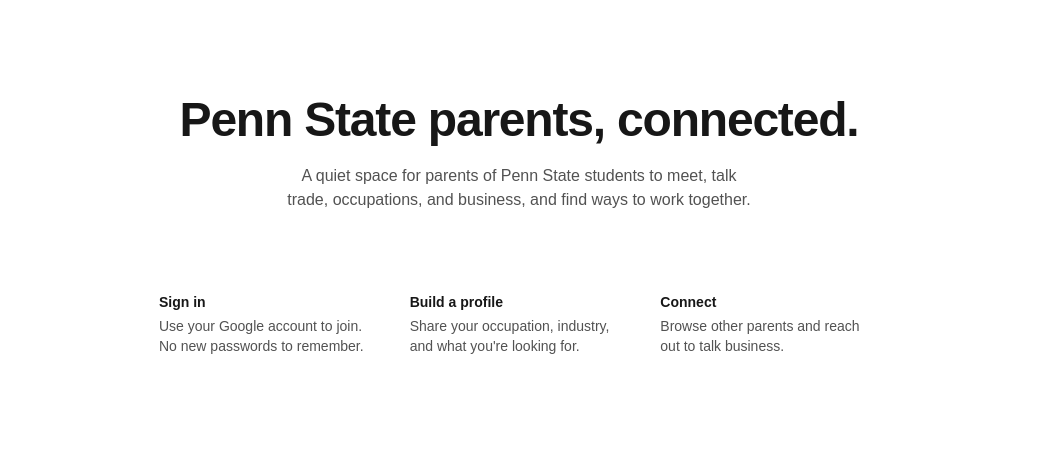
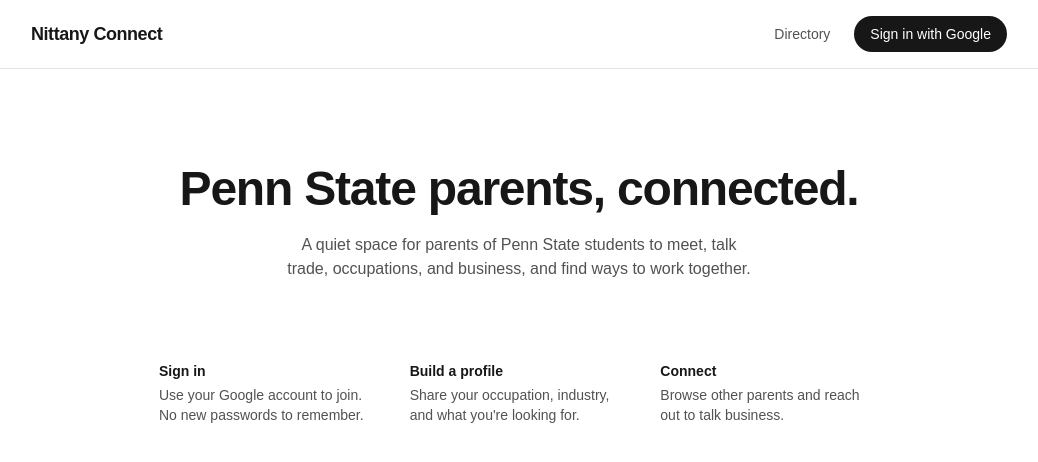
Before and after one commit to devanshig16/nittany-connect, a Next.js app: page / in a window 1280 px wide. Shown: the top 462 px of the page, without its empty margins (121-1159 px from the left). Built offline with nearby package versions, Linux system fonts and the light colour scheme; no server answers.

Commit message:
feat(ui): wire NavBar into root layout

```diff
--- a/src/app/layout.tsx
+++ b/src/app/layout.tsx
@@ -1,6 +1,7 @@
 import type { Metadata } from "next";
 import { Geist, Geist_Mono } from "next/font/google";
 import "./globals.css";
+import { NavBar } from "@/components/NavBar";
 
 const geistSans = Geist({
   variable: "--font-geist-sans",
@@ -25,6 +26,7 @@
       className={`${geistSans.variable} ${geistMono.variable} h-full antialiased`}
     >
       <body className="min-h-full flex flex-col">
+        <NavBar />
         <main className="flex-1">{children}</main>
       </body>
     </html>
```
